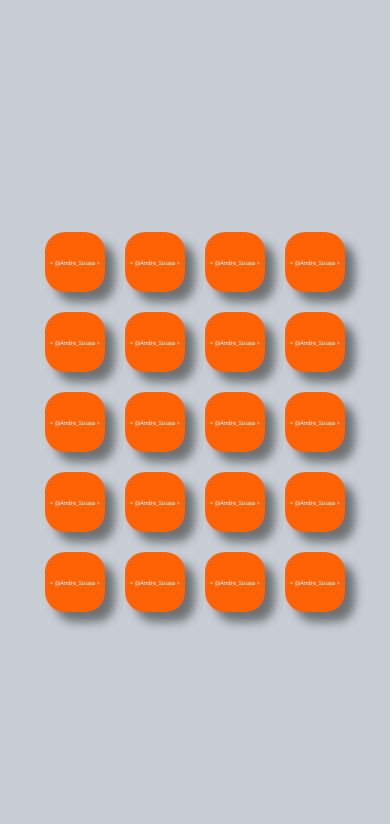
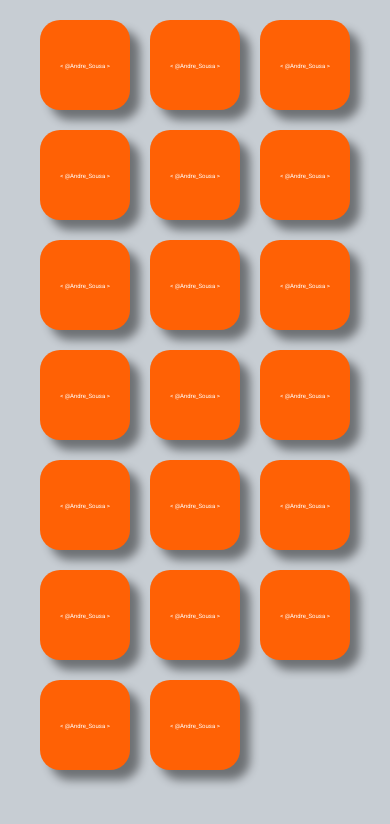
Before and after one commit to dedojs/memoria, a plain HTML site: page index.html in a window 390 px wide. Drawn offline with Linux system fonts and the light colour scheme.

Commit message:
Add files via upload

```diff
--- a/style.css
+++ b/style.css
@@ -92,8 +92,8 @@ body{
 
 @media screen and (max-width: 800px) {
     .card{
-      width: 60px;
-      height: 60px;
+      width: 90px;
+      height: 90px;
     }
     #gameboard{
 
@@ -109,17 +109,27 @@ body{
         background-color: #ff6105;
         font-size: 6px;
   }
+  body{
+    font-family:'Roboto', sans-serif;
+    display: flex;
+    justify-content: center;
+    align-items: center;
+    height: auto;
+    width: auto;
+    background-color: #c7cdd3;
+    margin-top: 20px;
 }
-@media screen and (max-width: 300px) {
+}
+@media screen and (max-width: 450px) {
     .card{
-      width: 60px;
-      height: 60px;
+      width: 90px;
+      height: 90px;
     }
     #gameboard{
 
         /*max-width: auto;*/
         display: grid;
-        grid-template: 1fr 1fr 1fr 1fr 1fr 1fr/ 1fr 1fr 1fr;
+        grid-template: 1fr 1fr 1fr 1fr 1fr 1fr 1fr/ 1fr 1fr 1fr;
         gap: 20px;
 
     }
```
